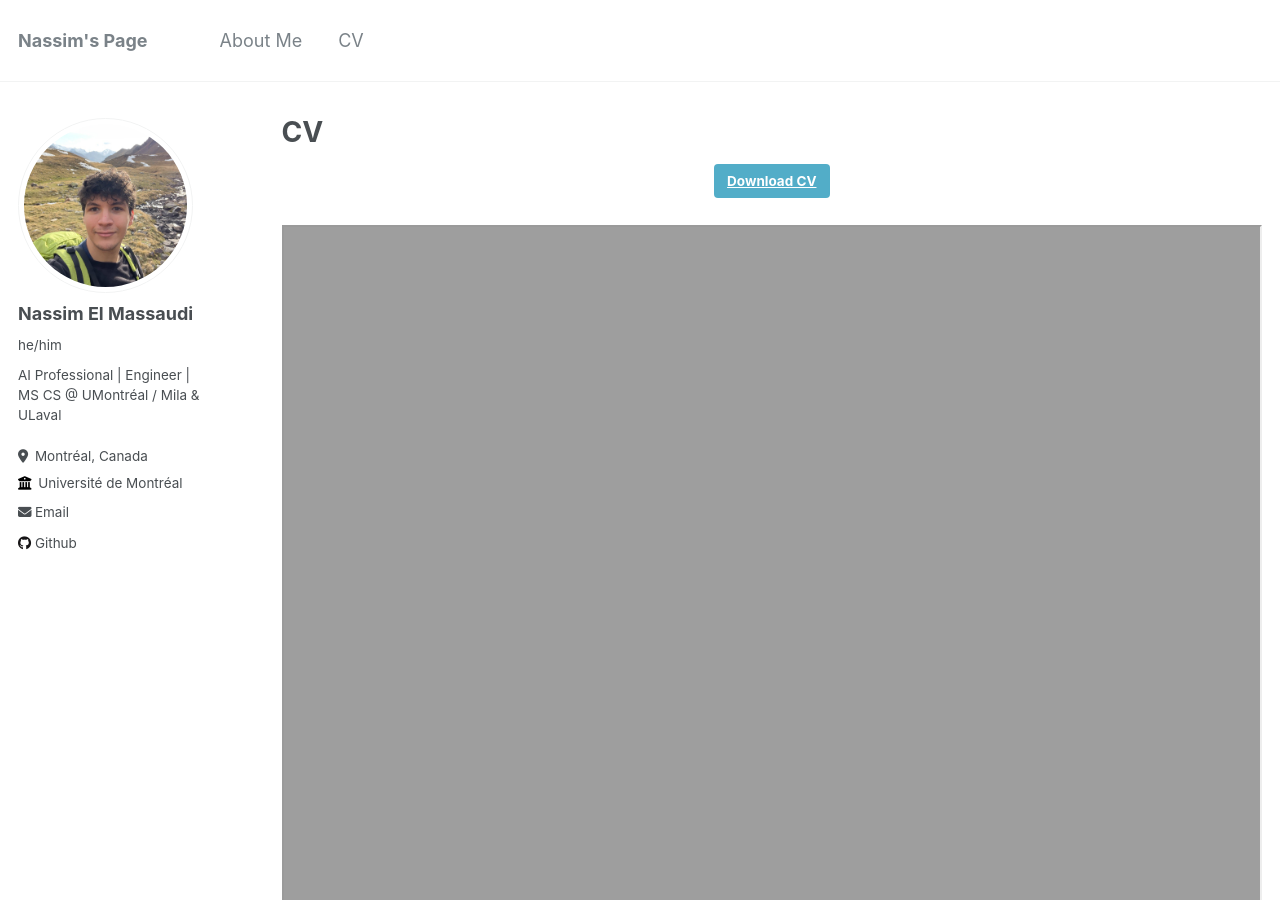
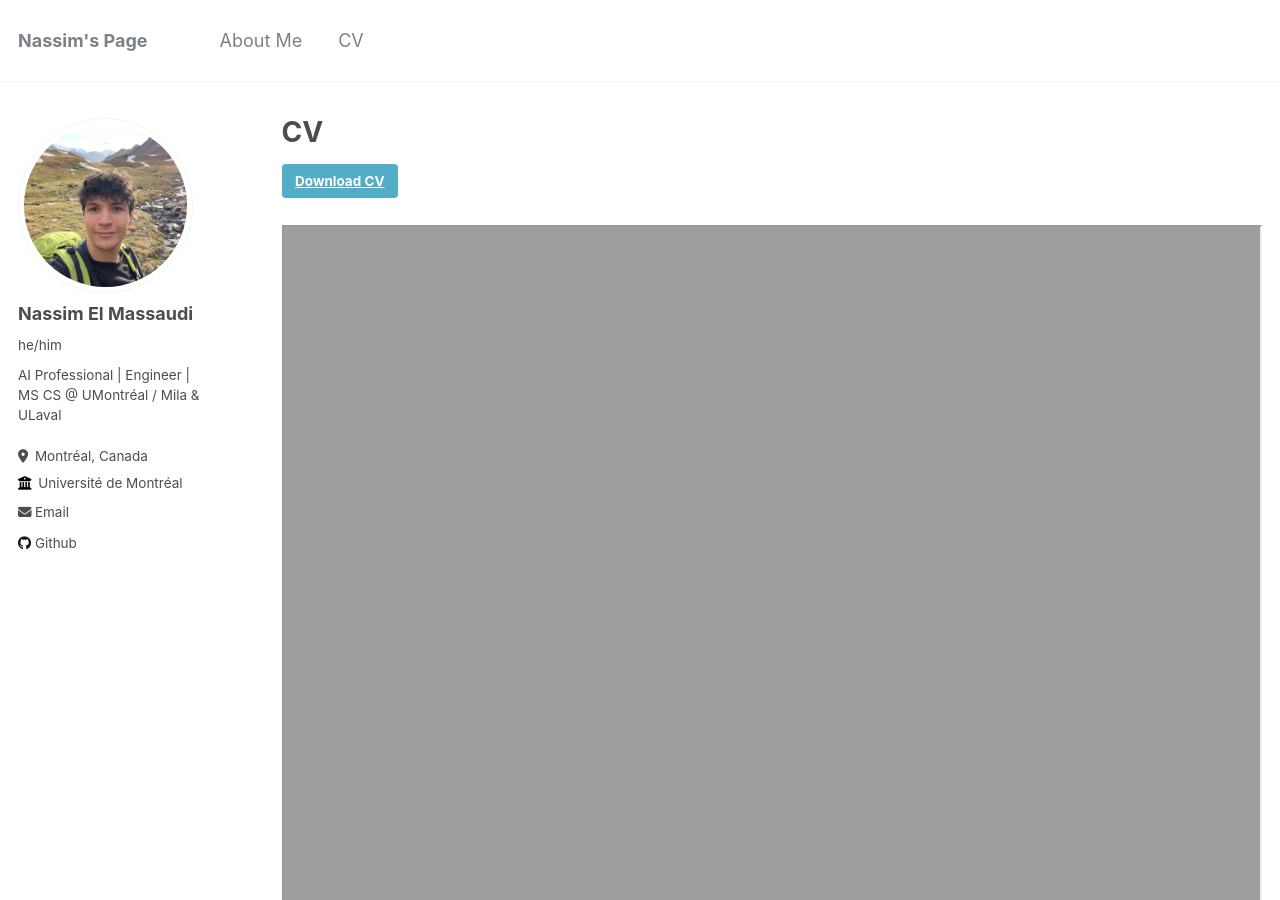
Before and after one commit to nassim-massaudi/nassim-massaudi.github.io, a Jekyll site: the page built from _pages/cv.md, in a window 1280 px wide and 900 px high. Built offline with Jekyll 4.4.1, drawn with Linux system fonts in a browser that asks for light colours.

```diff
--- a/_pages/cv.md
+++ b/_pages/cv.md
@@ -9,10 +9,10 @@ redirect_from:
 
 {% include base_path %}
 
-<p align="center">
-  <a href="{{ base_path }}/files/CV-general.pdf" class="btn btn--info">Download CV</a>
-</p>
+[Download CV]({{ base_path }}/files/CV-general.pdf){: .btn .btn--info}
 
+<!-- markdownlint-disable MD033 -->
 <iframe src="{{ base_path }}/files/CV-general.pdf" width="100%" height="1000px">
     This browser does not support PDFs. Please download the PDF to view it: <a href="{{ base_path }}/files/CV-general.pdf">Download PDF</a>.
 </iframe>
+<!-- markdownlint-enable MD033 -->
```
Also changed, not shown: .github/workflows/compile-cv.yml (added), 1 other file.
